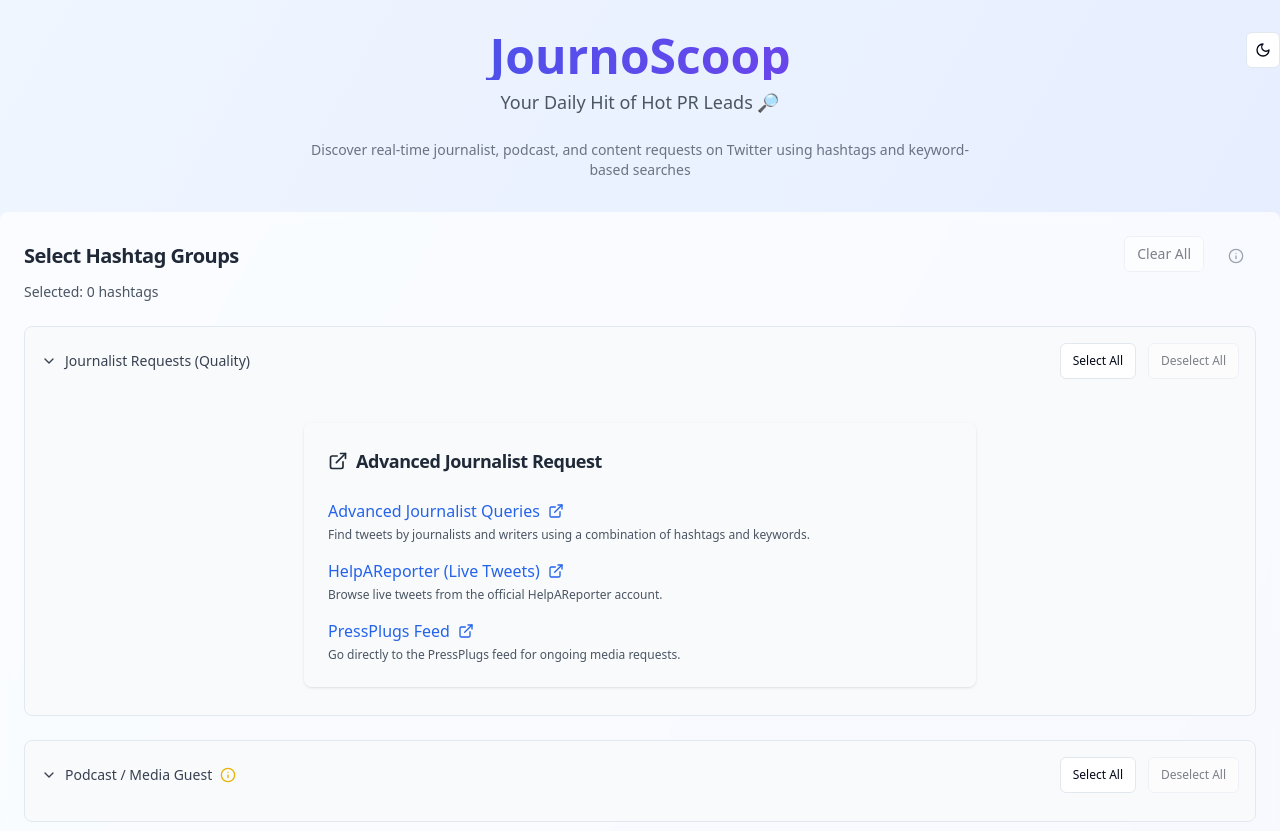
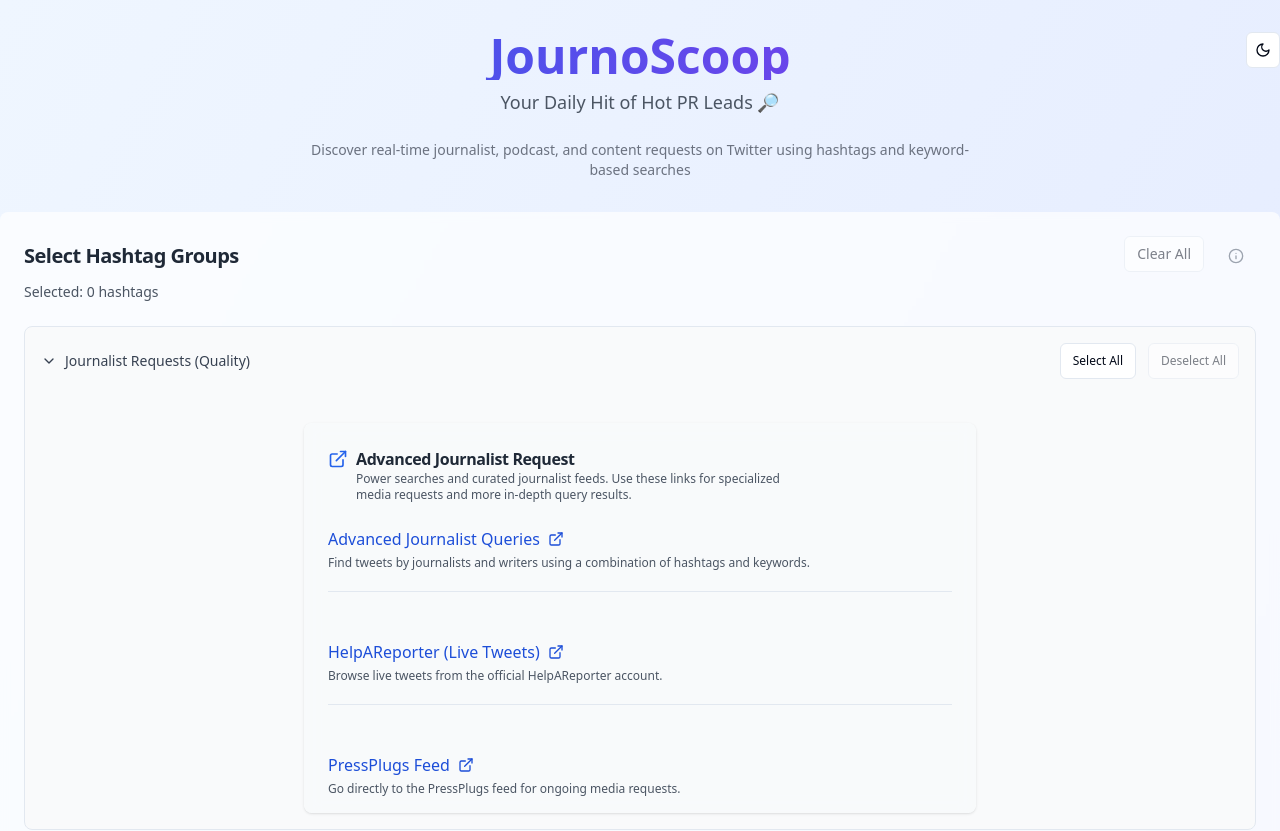
Before and after one commit to aliubaid-ux/scoop-the-leads-now, a React (Vite) app: page / in a window 1280 px wide. Shown: the top 831 px of the page. Built offline with nearby package versions, Linux system fonts and the light colour scheme.

Commit message:
Refactor Advanced Journalist Request section
Improved the design of the Advanced Journalist Request section to make it more visually consistent with the rest of the UI.

```diff
--- a/src/components/AdvancedJournalistRequest.tsx
+++ b/src/components/AdvancedJournalistRequest.tsx
@@ -1,6 +1,7 @@
 
-import { Card, CardHeader, CardTitle, CardContent } from "@/components/ui/card";
+import { Card, CardHeader, CardTitle, CardContent, CardDescription } from "@/components/ui/card";
 import { ExternalLink } from "lucide-react";
+import { Separator } from "@/components/ui/separator";
 
 const advSearches = [
   {
@@ -22,28 +23,41 @@ const advSearches = [
 
 export function AdvancedJournalistRequest() {
   return (
-    <Card className="shadow border-0 mb-3 bg-slate-50/80 dark:bg-gray-900/75 backdrop-blur max-w-2xl mx-auto">
-      <CardHeader>
-        <CardTitle className="text-lg font-semibold text-gray-800 dark:text-gray-100 flex items-center gap-2">
-          <ExternalLink className="h-5 w-5" />
-          Advanced Journalist Request
-        </CardTitle>
+    <Card className="shadow border-0 bg-slate-50/80 dark:bg-gray-900/75 backdrop-blur max-w-2xl mx-auto">
+      <CardHeader className="pb-2">
+        <div className="flex items-start gap-2">
+          <ExternalLink className="h-5 w-5 mt-0.5 text-blue-600 dark:text-blue-300" />
+          <div>
+            <CardTitle className="text-base font-semibold text-gray-800 dark:text-gray-100">
+              Advanced Journalist Request
+            </CardTitle>
+            <CardDescription className="text-xs max-w-md text-gray-600 dark:text-gray-400">
+              Power searches and curated journalist feeds. Use these links for specialized media requests and more in-depth query results.
+            </CardDescription>
+          </div>
+        </div>
       </CardHeader>
-      <CardContent className="space-y-4">
-        {advSearches.map(search => (
-          <div key={search.label} className="space-y-1">
+      <CardContent className="space-y-0 p-0">
+        {advSearches.map((search, i) => (
+          <div
+            key={search.label}
+            className="px-6 py-4 flex flex-col gap-1 hover:bg-blue-50 dark:hover:bg-blue-950/30 transition"
+          >
             <a
               href={search.url}
               target="_blank"
               rel="noopener noreferrer"
-              className="inline-flex items-center text-blue-600 dark:text-blue-300 font-medium hover:underline transition"
+              className="inline-flex items-center gap-1 text-base font-medium text-blue-700 dark:text-blue-300 hover:underline focus:outline-none focus:ring-2 focus:ring-blue-300 rounded"
             >
               {search.label}
-              <ExternalLink className="h-4 w-4 ml-2" />
+              <ExternalLink className="h-4 w-4 ml-1" />
             </a>
-            <p className="text-xs text-gray-600 dark:text-gray-400">
+            <span className="text-xs text-gray-600 dark:text-gray-400">
               {search.description}
-            </p>
+            </span>
+            {i < advSearches.length - 1 && (
+              <Separator className="my-4" />
+            )}
           </div>
         ))}
       </CardContent>
```
